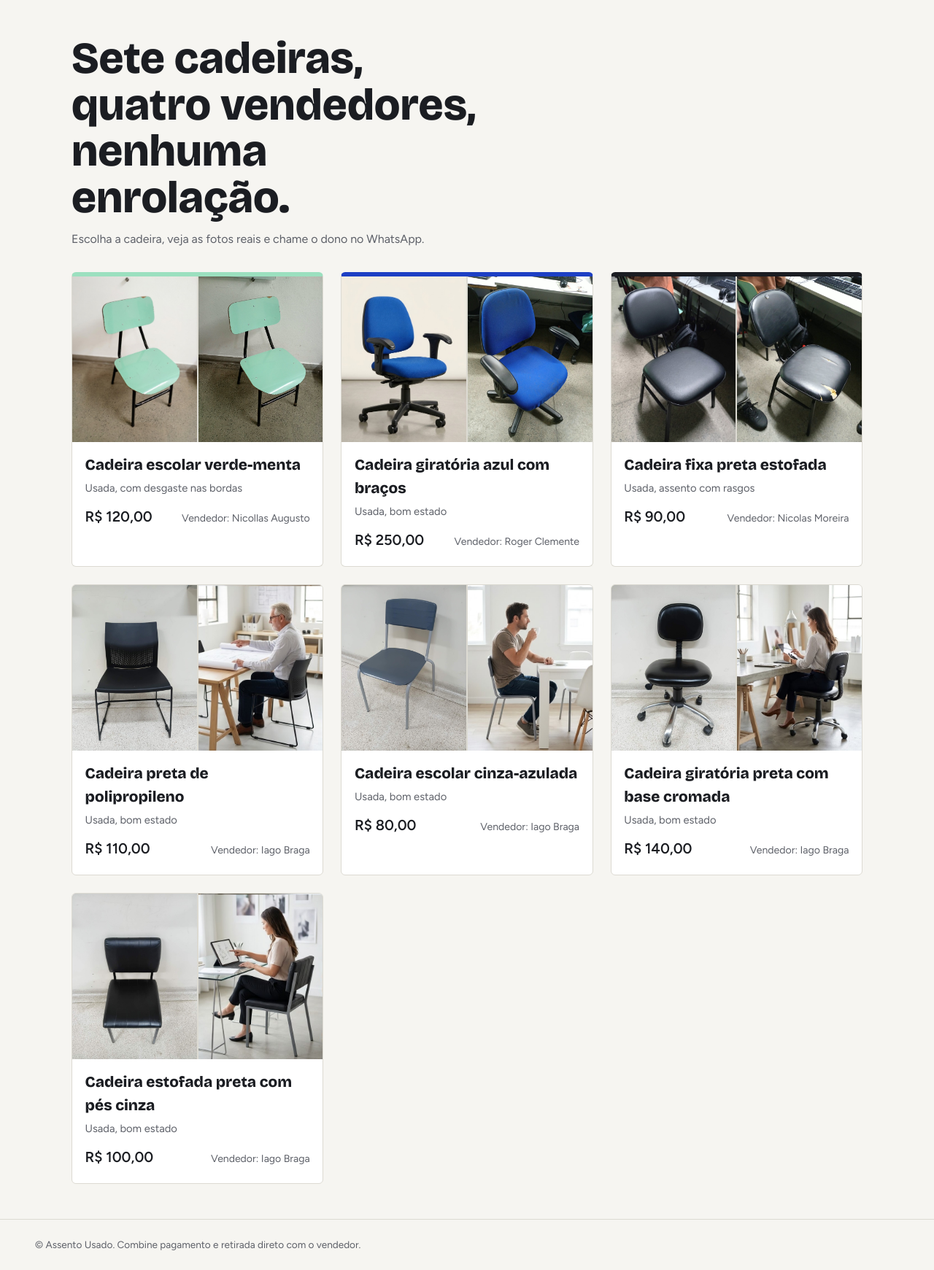
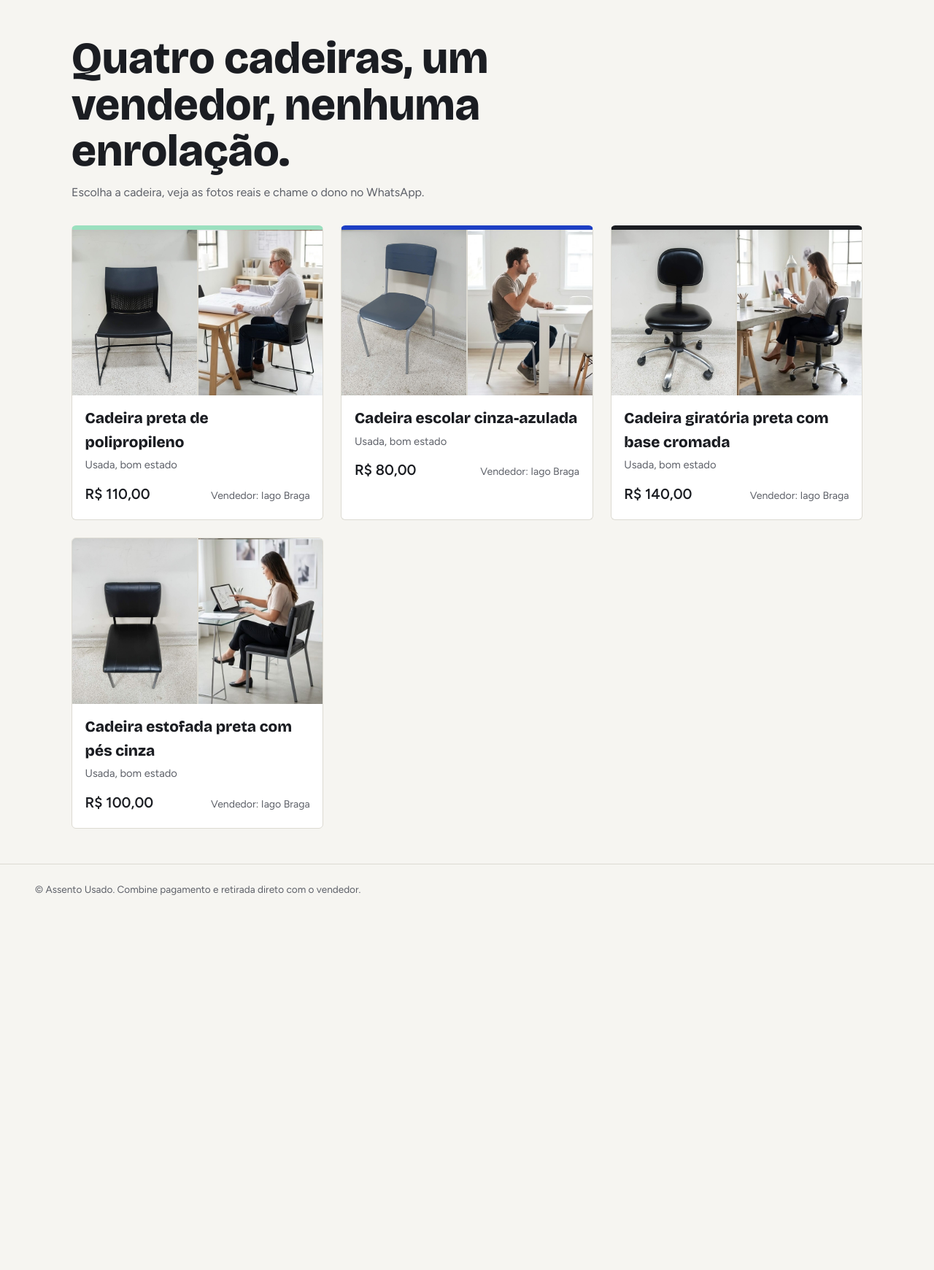
Before and after one commit to rogertarefasifsp-ops/cadeiras, a Flask app: page / in a window 1280 px wide. Shown: the part 68-1809 px from the top of the page at 73% size. After the commit the page ends 1295 px from the top, so only its background shows below. Run offline with Flask 3, Linux system fonts and the light colour scheme.

Commit message:
Add files via upload

```diff
--- a/app.py
+++ b/app.py
@@ -6,38 +6,6 @@ app = Flask(__name__)
 # Edite preços, descrições e o WhatsApp (55 + DDD + número, só dígitos) de cada vendedor.
 CADEIRAS = [
     {
-        "slug": "escolar-verde-menta",
-        "nome": "Cadeira escolar verde-menta",
-        "preco": 120.00,
-        "estado": "Usada, com desgaste nas bordas",
-        "descricao": "Assento e encosto em laminado verde-menta sobre estrutura de tubo preto. "
-                     "Clássico de sala de aula, firme e leve. Tem pequenos arranhões no assento "
-                     "e lascas na borda do encosto.",
-        "fotos": ["img/verde1.jpg", "img/verde2.jpg"],
-        "vendedor": {"nome": "Nicollas Augusto", "whatsapp": "5511967329940"},
-    },
-    {
-        "slug": "giratoria-azul",
-        "nome": "Cadeira giratória azul com braços",
-        "preco": 250.00,
-        "estado": "Usada, bom estado",
-        "descricao": "Cadeira de escritório giratória com rodízios, braços reguláveis e estofado "
-                     "azul. Base de cinco pontas. Estofado com leves marcas de uso.",
-        "fotos": ["img/azul1.jpg", "img/azul2.jpg"],
-        "vendedor": {"nome": "Roger Clemente", "whatsapp": "5511963978331"},
-    },
-    {
-        "slug": "fixa-preta-estofada",
-        "nome": "Cadeira fixa preta estofada",
-        "preco": 90.00,
-        "estado": "Usada, assento com rasgos",
-        "descricao": "Cadeira fixa com estrutura de aço preta, assento e encosto estofados em "
-                     "courino. Ótima para recepção ou estudo. O assento tem rasgos no courino "
-                     "e vai precisar de reforma.",
-        "fotos": ["img/preta1.jpg", "img/preta2.jpg"],
-        "vendedor": {"nome": "Nicolas Moreira", "whatsapp": "5511915201148"},
-    },
-    {
         "slug": "plastica-preta-perfurada",
         "nome": "Cadeira preta de polipropileno",
         "preco": 110.00,
@@ -45,7 +13,7 @@ CADEIRAS = [
         "descricao": "Cadeira empilhável com assento e encosto em plástico preto, encosto perfurado "
                      "e estrutura de aço tipo trenó. Boa para auditório, reunião ou mesa de desenho.",
         "fotos": ["img/plastica1.jpg", "img/plastica2.jpg"],
-        "vendedor": {"nome": "Iago Braga", "whatsapp": "5511959745339"},
+        "vendedor": {"nome": "Iago Braga", "whatsapp": "5500000000000"},
     },
     {
         "slug": "escolar-cinza-azulada",
--- a/templates/index.html
+++ b/templates/index.html
@@ -1,7 +1,7 @@
 {% extends "base.html" %}
 {% block content %}
 <section class="hero">
-  <h1>Sete cadeiras, quatro vendedores, nenhuma enrolação.</h1>
+  <h1>Quatro cadeiras, um vendedor, nenhuma enrolação.</h1>
   <p>Escolha a cadeira, veja as fotos reais e chame o dono no WhatsApp.</p>
 </section>
 <section class="grid">
```
